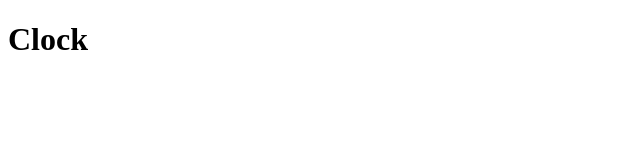
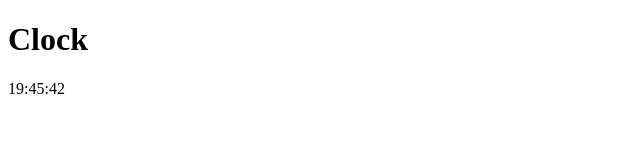
Before and after one commit to Shawn-Fries/w10d5, a React app: page / in a window 1280 px wide. Shown: the top 160 px of the page, without its empty margins (0-640 px from the left). Built offline with nearby package versions, Linux system fonts and the light colour scheme.

Commit message:
clock done

```diff
--- a/frontend/clock.jsx
+++ b/frontend/clock.jsx
@@ -1,11 +1,37 @@
 import React from "react";
 
 class Clock extends React.Component {
+    constructor(props) {
+        super(props);
+        this.state = {
+            time: new Date()
+        };
+        this.tick = this.tick.bind(this);
+        this.interval = 0;
+    }
+
+    tick() {
+        //debugger;
+        this.setState({time: new Date()})
+    }
+
+    componentDidMount() {
+        this.interval = setInterval(this.tick, 1000);
+    }
+
+    render() {
+        console.log(this.state.time)
+        return (
+
+            <div>
+                <h1>Clock</h1>
+                <div>
+                    {this.state.time.getHours()}:{this.state.time.getMinutes()}:{this.state.time.getSeconds()}
+                </div>
 
 
-    render() {
-        return (
-            <h1>Clock</h1>
+            </div>
+
         )
     }
 }
```
